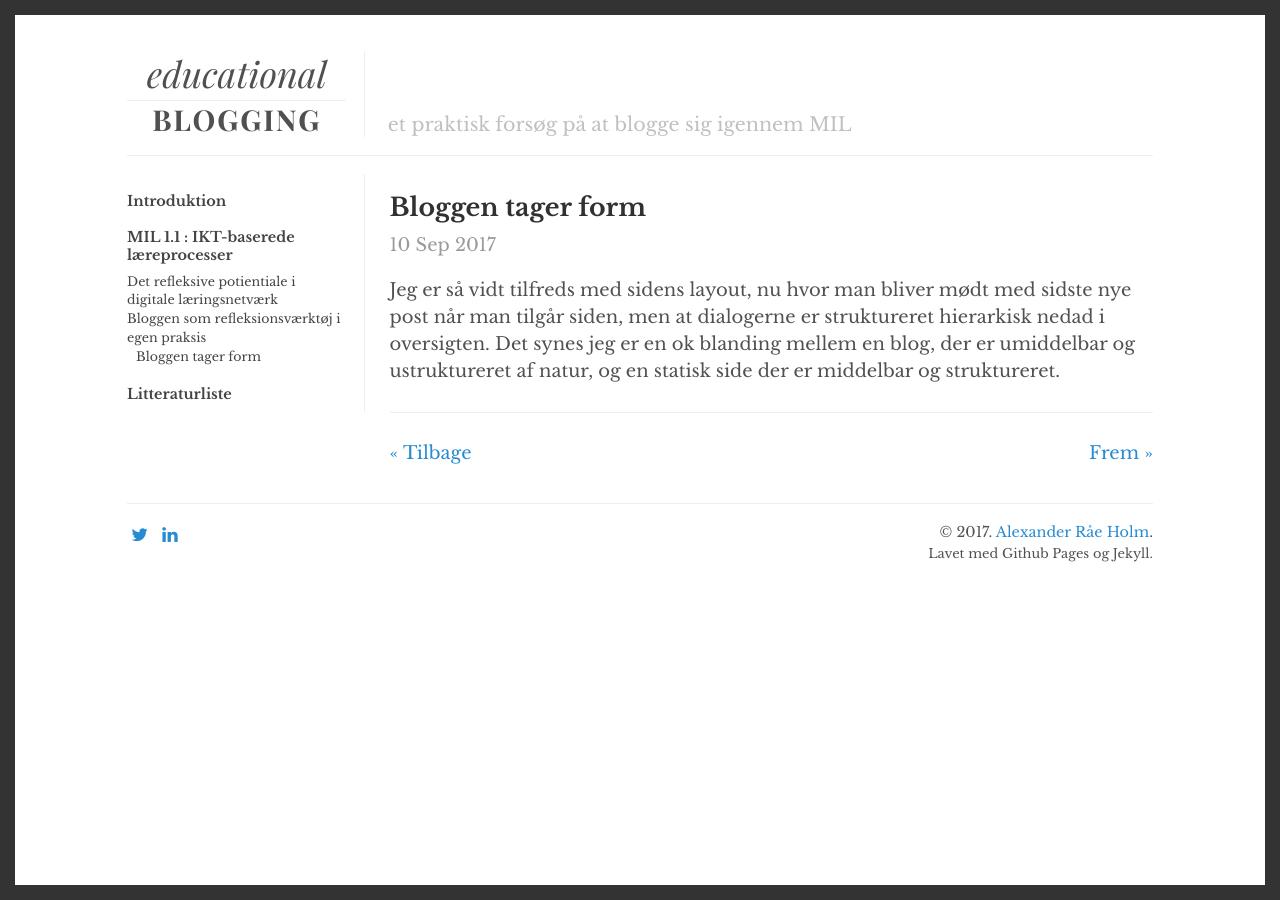
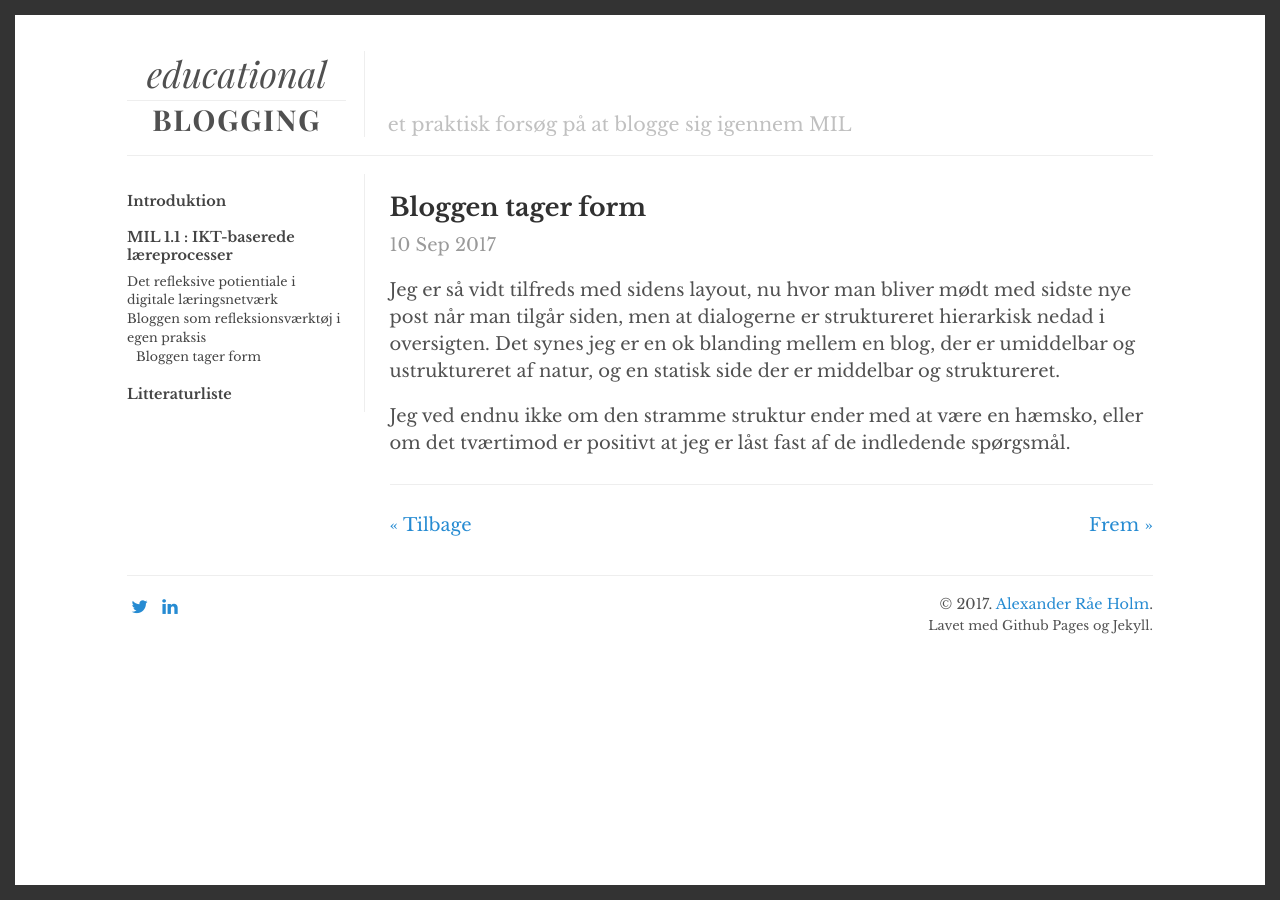
Before and after one commit to alexanderrae/educational-blogging, a Jekyll site: the page built from _capitulos/mil-1-dot-1/bloggen-som-refleksionsvaerktoej-i-egen-praksis/bloggen-tager-form.markdown, in a window 1280 px wide. Built offline with Jekyll 4.4.1, drawn with Linux system fonts in a browser that asks for light colours.

Commit message:
Updated Bloggen Tager Form

```diff
--- a/_capitulos/mil-1-dot-1/bloggen-som-refleksionsvaerktoej-i-egen-praksis/bloggen-tager-form.markdown
+++ b/_capitulos/mil-1-dot-1/bloggen-som-refleksionsvaerktoej-i-egen-praksis/bloggen-tager-form.markdown
@@ -5,3 +5,5 @@ position: 0
 ---
 
 Jeg er så vidt tilfreds med sidens layout, nu hvor man bliver mødt med sidste nye post når man tilgår siden, men at dialogerne er struktureret hierarkisk nedad i oversigten. Det synes jeg er en ok blanding mellem en blog, der er umiddelbar og ustruktureret af natur, og en statisk side der er middelbar og struktureret.
+
+Jeg ved endnu ikke om den stramme struktur ender med at være en hæmsko, eller om det tværtimod er positivt at jeg er låst fast af de indledende spørgsmål.
```
